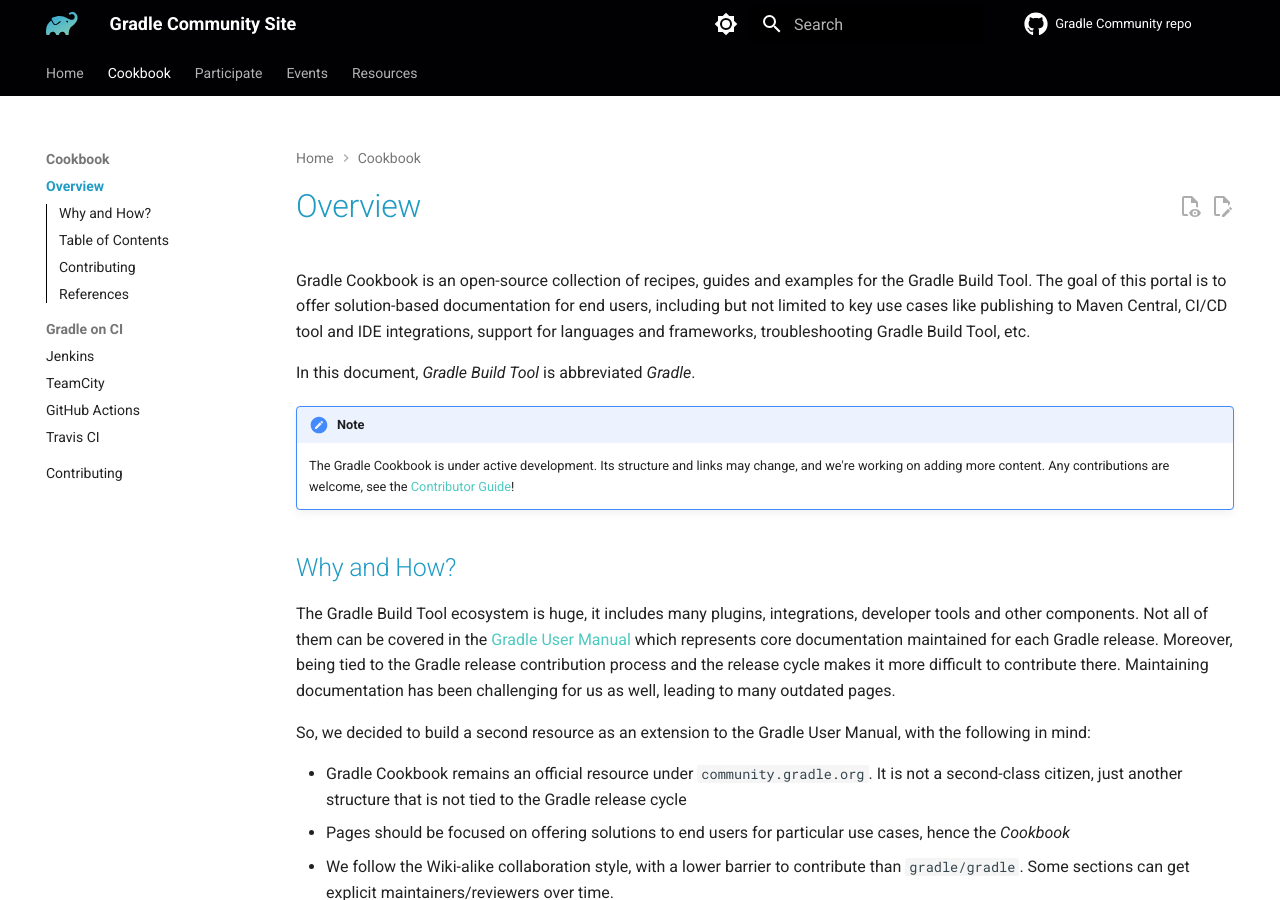
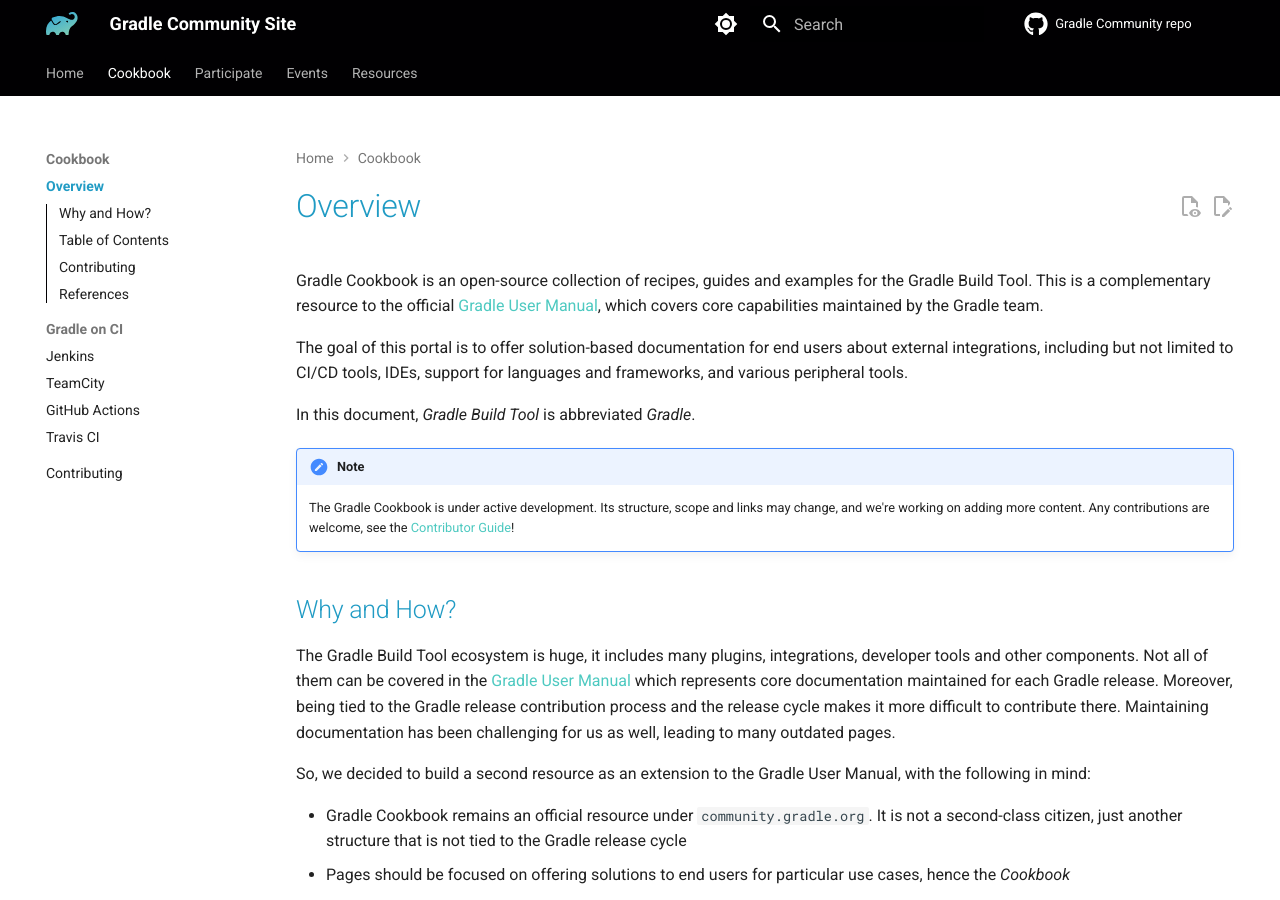
Before and after one commit to gradle/community, an MkDocs documentation site: the page built from docs/cookbook/README.md, in a window 1280 px wide and 900 px high. Built offline with MkDocs 1.6.1 and Material for MkDocs 9.7.7, drawn with Linux system fonts in a browser that asks for light colours; plug-ins that fetch from the network failed and are left out; comment, search, counter and statistics services are not loaded.

Commit message:
Update the Gradle Cookbook summary

```diff
--- a/docs/cookbook/README.md
+++ b/docs/cookbook/README.md
@@ -5,19 +5,20 @@ description: >
 ---
 
 Gradle Cookbook is an open-source collection of recipes, guides and examples for the Gradle Build Tool.
-The goal of this portal is to offer solution-based documentation for end users,
-including but not limited to key use cases like
-publishing to Maven Central,
-CI/CD tool and IDE integrations,
+This is a complementary resource to the official [Gradle User Manual](https://docs.gradle.org/current/userguide/userguide.html),
+which covers core capabilities maintained by the Gradle team.
+
+The goal of this portal is to offer solution-based documentation for end users about external integrations,
+including but not limited to
+CI/CD tools, IDEs,
 support for languages and frameworks,
-troubleshooting Gradle Build Tool,
-etc.
+and various peripheral tools.
 
 In this document, _Gradle Build Tool_ is abbreviated _Gradle_.
 
 !!! note
     The Gradle Cookbook is under active development.
-    Its structure and links may change, and we're working on adding more content.
+    Its structure, scope and links may change, and we're working on adding more content.
     Any contributions are welcome, see the [Contributor Guide](./CONTRIBUTING.md)!
 
 ## Why and How?
```
